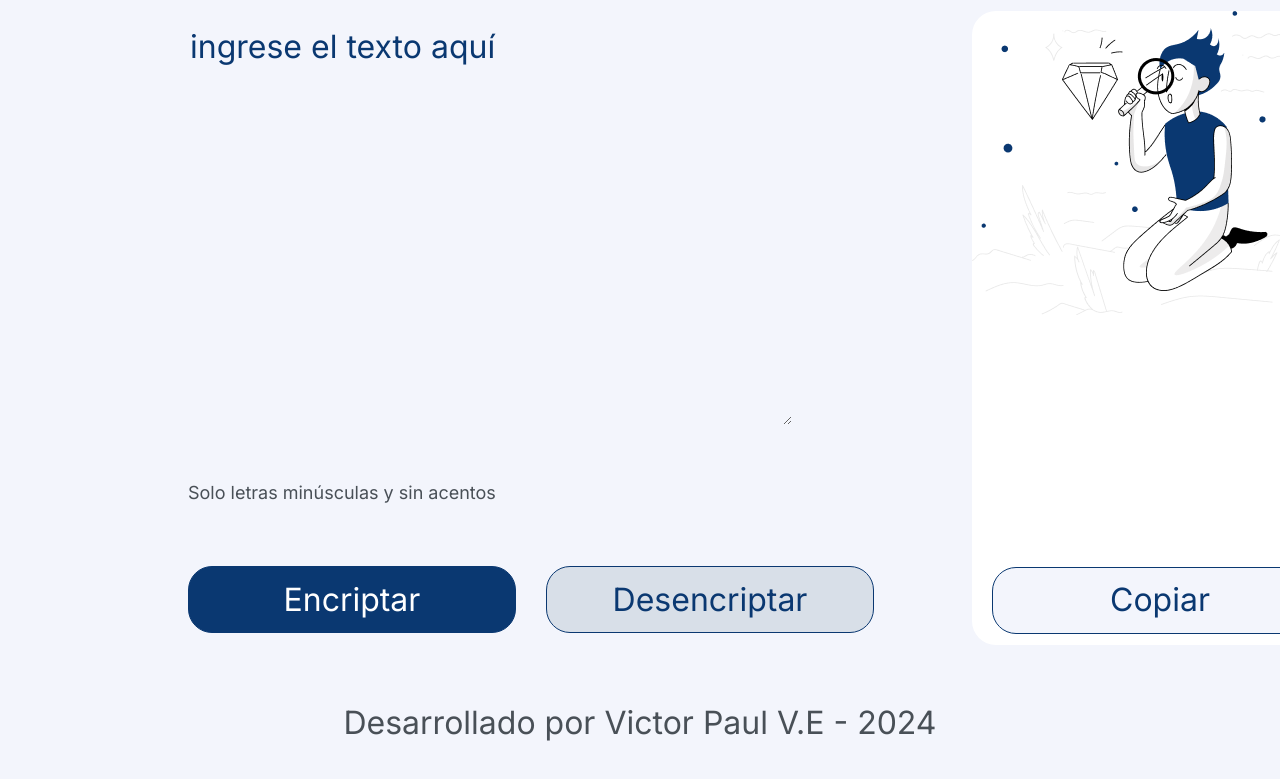
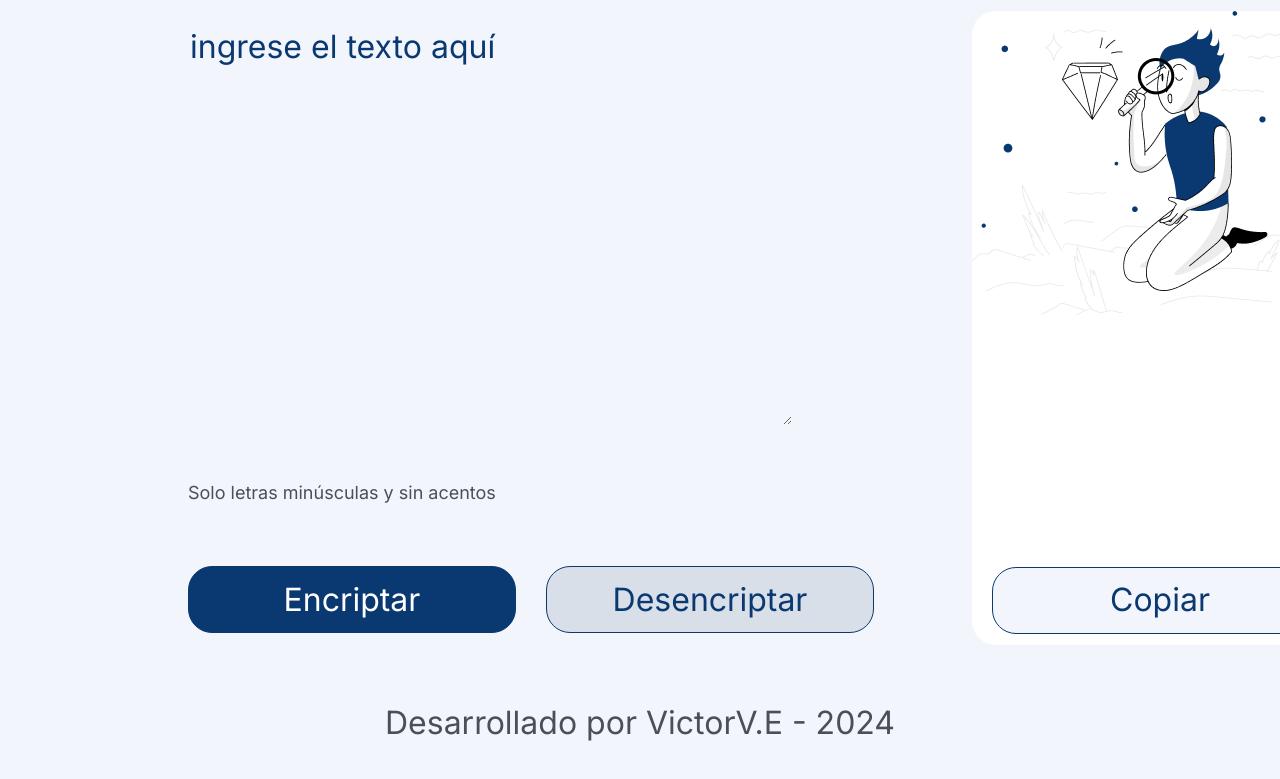
Before and after one commit to vpaulve/challenge_encriptador, a plain HTML site: page index.html in a window 1280 px wide. Shown: the part 91-870 px from the top of the page. Drawn offline with Linux system fonts and the light colour scheme; files whose address does not match are found by name.

Commit message:
actualizar informacion

```diff
--- a/index.html
+++ b/index.html
@@ -33,7 +33,7 @@
     </main>
     <script src="./script.js"> </script>
     <footer class="footer">
-        <p>Desarrollado por Victor Paul V.E - 2024</p>
+        <p>Desarrollado por VictorV.E - 2024</p>
     </footer>
 </body>
 </html>
```
